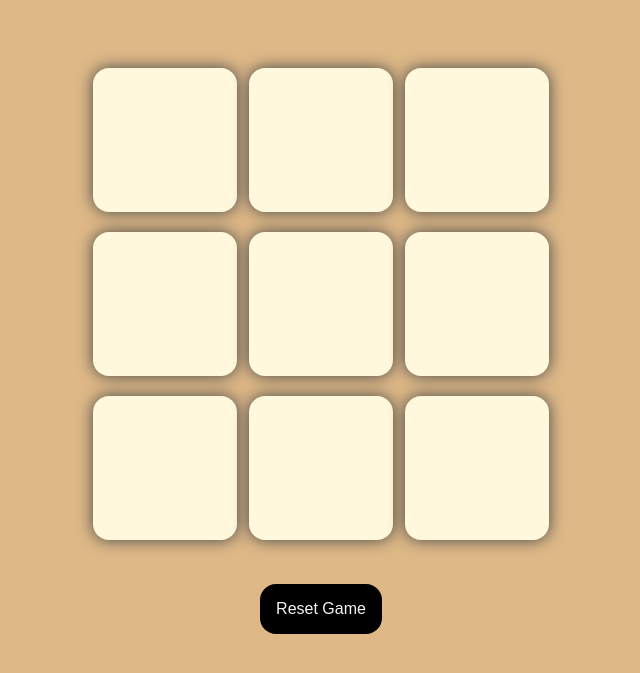
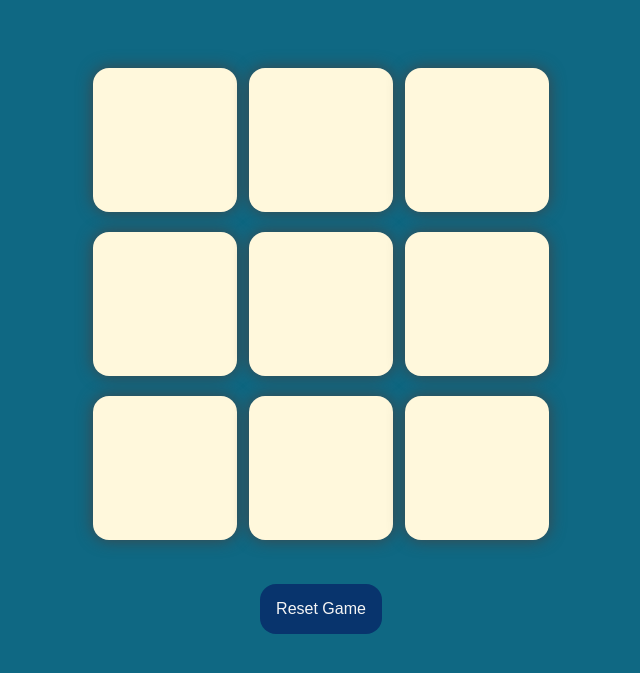
Before and after one commit to Shahinurcodes/TicTacToe, a plain HTML site: page index.html in a window 1280 px wide. In both pictures the pointer is over the button "Reset Game". Shown: the part 103-776 px from the top of the page, without its empty margins (319-959 px from the left). Drawn offline with Linux system fonts and the light colour scheme.

Commit message:
third commit

```diff
--- a/style.css
+++ b/style.css
@@ -3,7 +3,7 @@
     margin: 0;
 }
 body{
-    background-color:burlywood;
+    background-color:rgb(15, 104, 131);
     text-align: center;
 }
 .container{
@@ -72,3 +72,6 @@ body{
     width: fit-content;
     border-radius: 1rem;
 }
+.btn:hover{
+    background-color: rgb(8, 52, 109);
+}
```
